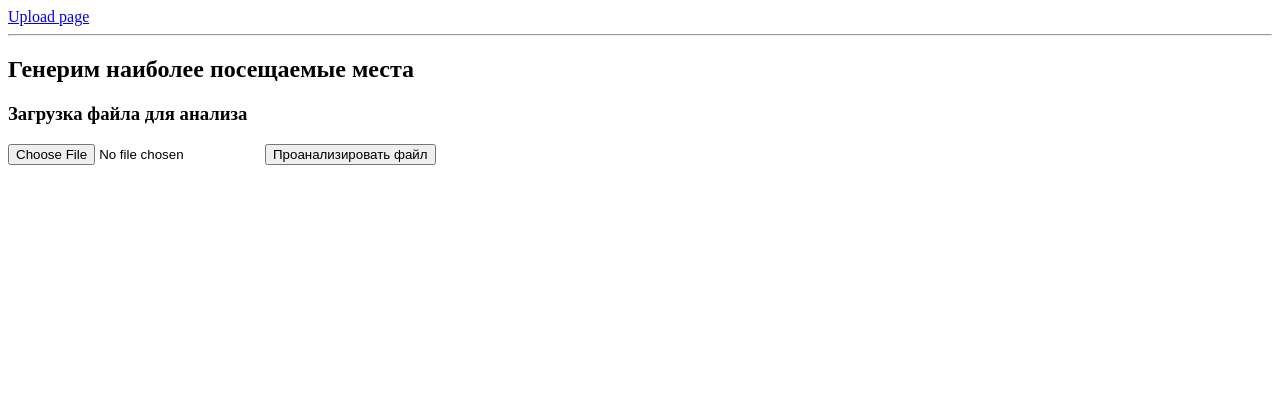
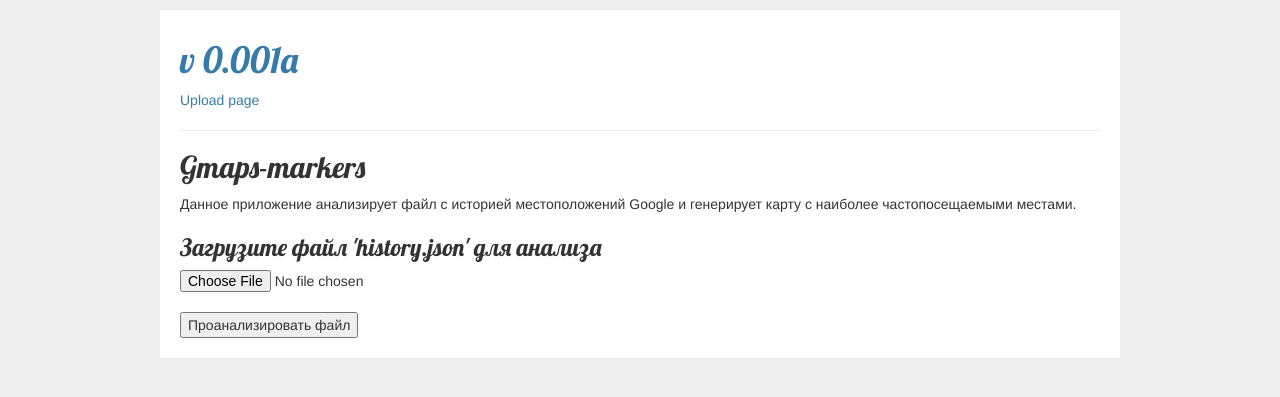
Before and after one commit to stopmosk/gmaps-history-marks, a Flask app: page / in a window 1280 px wide. Shown: the top 397 px of the page. Run offline with Flask 2, Linux system fonts and the light colour scheme; parts of the project's set-up code (start-up, migrations or seed data) failed here and were passed over; some libraries are stand-ins or nearby versions.

Commit message:
Added CSS, info.

```diff
--- /dev/null
+++ b/static/css/style.css
@@ -0,0 +1,7 @@
+html { font-family: sans-serif; background: #eee; padding: 1rem; }
+body { max-width: 960px; margin: 0 auto; background: white; padding: 20px}
+h1 { font-family: 'Lobster', cursive; color: #377ba8; margin: 1rem 0; }
+a { color: #377ba8; }
+h1, h2, h3, h4 {
+    font-family: 'Lobster', cursive;
+}
--- a/templates/base.html
+++ b/templates/base.html
@@ -3,8 +3,13 @@
 <head>
     <meta charset="UTF-8">
     <title>Gmaps Markers</title>
+    <link rel="stylesheet" href="//maxcdn.bootstrapcdn.com/bootstrap/3.2.0/css/bootstrap.min.css">
+    <link rel="stylesheet" href="//maxcdn.bootstrapcdn.com/bootstrap/3.2.0/css/bootstrap-theme.min.css">
+    <link rel="stylesheet" href="https://fonts.googleapis.com/css?family=Lobster&subset=latin,cyrillic" type="text/css">
+    <link rel="stylesheet" href="{{ url_for('static', filename='css/style.css') }}">
 </head>
 <body>
+    <h1>v 0.001a</h1>
     <a href="{{ url_for('upload_page') }}">Upload page</a>
     <hr>
     {% block content %}
--- a/templates/fupload.html
+++ b/templates/fupload.html
@@ -1,11 +1,15 @@
 {% extends "base.html" %}
 {% block content %}
 
-    <h2>Генерим наиболее посещаемые места</h2>
-
-    <h3>Загрузка файла для анализа</h3>
+    <h2>Gmaps-markers</h2>
+    <p>
+        Данное приложение анализирует файл с историей местоположений Google
+        и генерирует карту с наиболее частопосещаемыми местами.
+    </p>
+    <h3>Загрузите файл 'history.json' для анализа</h3>
     <form method="post" action="/upload" enctype="multipart/form-data">
         <input type="file" name="the_file">
+        <br>
         <input type="submit" value="Проанализировать файл">
     </form>
 
```
